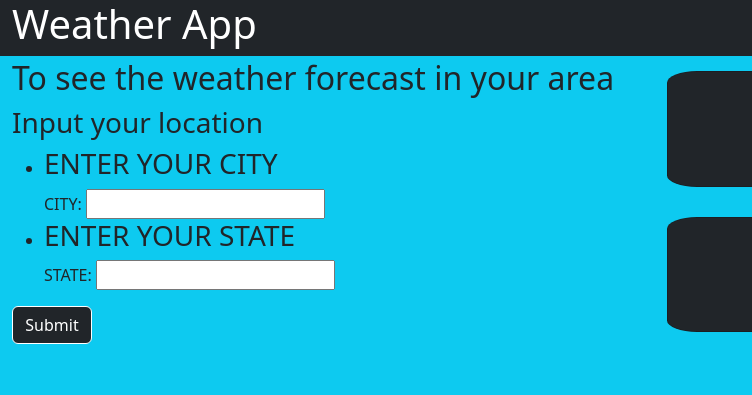
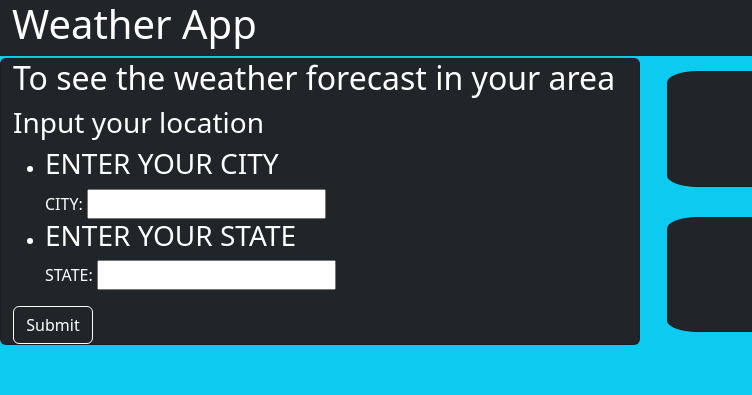
Before and after one commit to Ace-86/WeatherApp, a website built with webpack: page dist/index.html in a window 1280 px wide. Shown: the top 395 px of the page, 0-752 px from the left. Built offline with nearby package versions, Linux system fonts and the light colour scheme; files whose address does not match are found by name.

Commit message:
input styled card

```diff
--- a/dist/index.html
+++ b/dist/index.html
@@ -18,7 +18,7 @@
 
     <div id="main_content" class="container-fluid">
         <div class=" row">
-        <div id="user_input" class="col-md-6">
+        <div id="user_input" class="card text-white bg-dark col-md-6">
             <h2> To see the weather forecast in your area</h2>
             <h3> Input your location</h3>
             <form>
```
